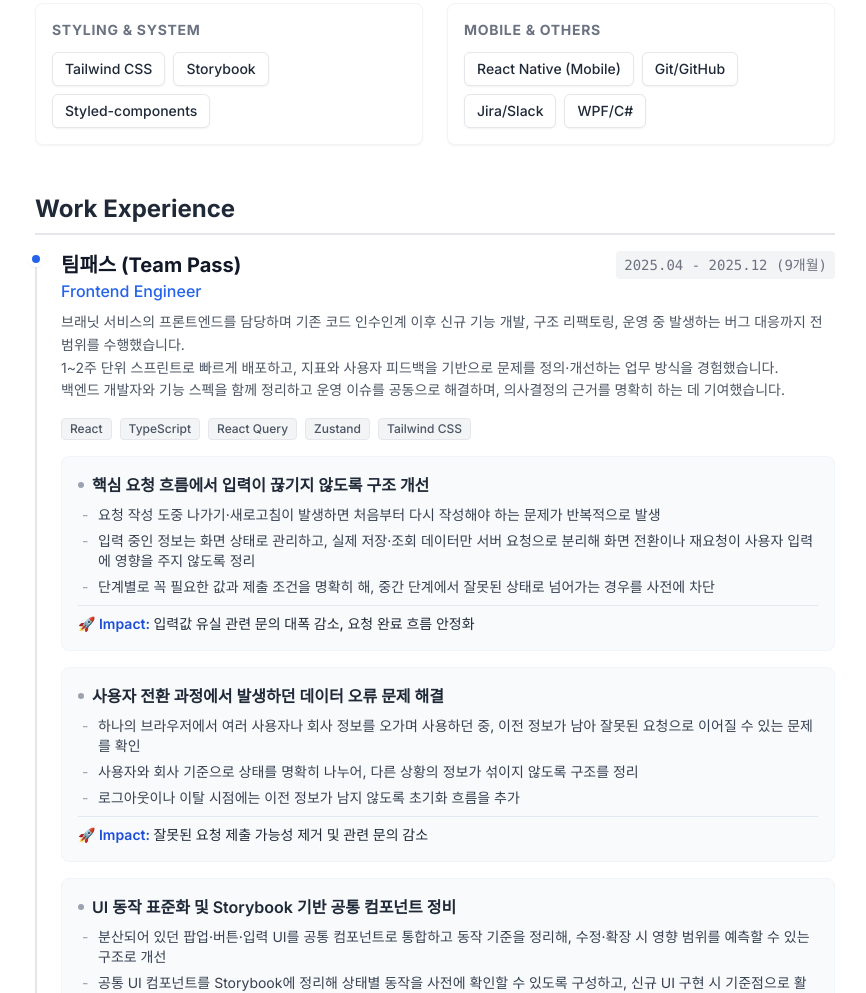
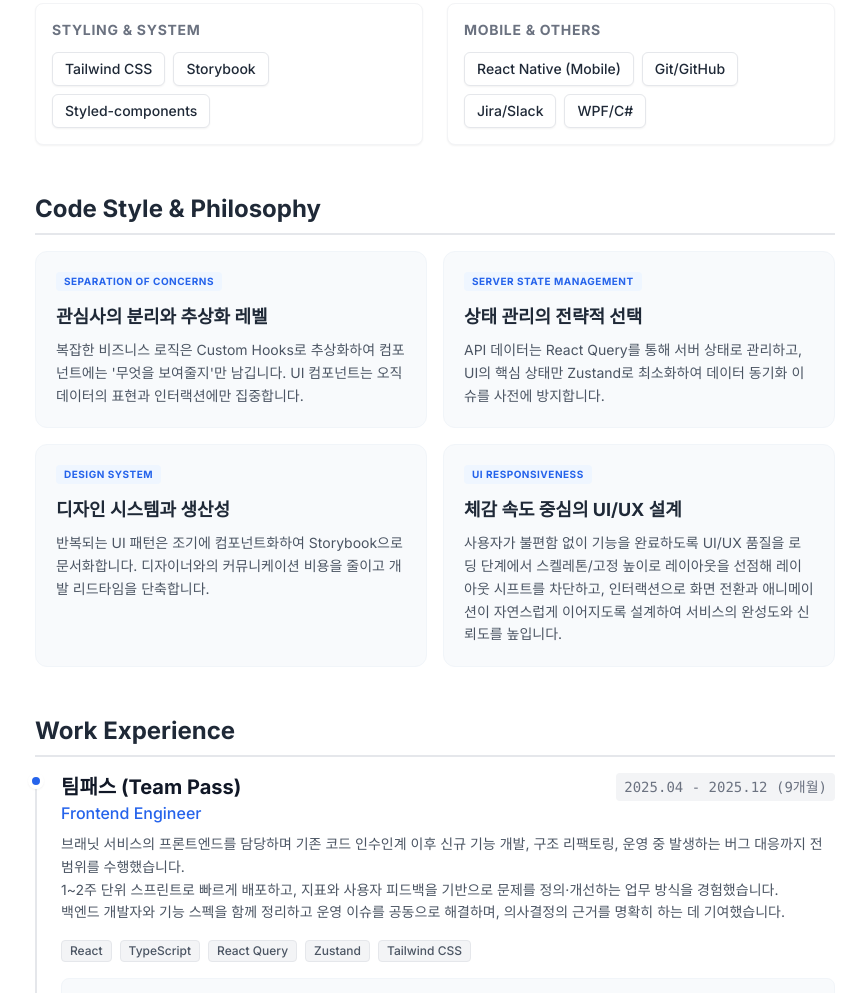
Before and after one commit to yg1110/resume, a plain HTML site: page index.html in a window 1280 px wide. Shown: the part 784-1777 px from the top of the page, without its empty margins (205-1071 px from the left). Drawn offline with nearby package versions, Linux system fonts and the light colour scheme.

Commit message:
Philosophy Section 추가

```diff
--- a/index.html
+++ b/index.html
@@ -251,6 +251,83 @@
             </div>
           </section>
 
+          <!-- Philosophy Section -->
+          <section class="mb-10">
+            <h2
+              class="text-2xl font-bold text-gray-800 mb-4 border-b-2 border-gray-200 pb-2 flex items-center"
+            >
+              Code Style & Philosophy
+            </h2>
+            <div class="grid grid-cols-1 md:grid-cols-2 gap-4">
+              <div class="bg-slate-50 border border-slate-100 p-5 rounded-xl">
+                <div class="flex flex-wrap gap-2 mb-3">
+                  <span
+                    class="text-[10px] font-bold uppercase tracking-wider text-blue-600 bg-blue-50 px-2 py-0.5 rounded"
+                    >Separation of Concerns</span
+                  >
+                </div>
+                <h3 class="text-lg font-bold text-gray-800 mb-2">
+                  관심사의 분리와 추상화 레벨
+                </h3>
+                <p class="text-gray-600 text-sm leading-relaxed">
+                  복잡한 비즈니스 로직은 Custom Hooks로 추상화하여 컴포넌트에는
+                  '무엇을 보여줄지'만 남깁니다. UI 컴포넌트는 오직 데이터의
+                  표현과 인터랙션에만 집중합니다.
+                </p>
+              </div>
+              <div class="bg-slate-50 border border-slate-100 p-5 rounded-xl">
+                <div class="flex flex-wrap gap-2 mb-3">
+                  <span
+                    class="text-[10px] font-bold uppercase tracking-wider text-blue-600 bg-blue-50 px-2 py-0.5 rounded"
+                    >Server State Management</span
+                  >
+                </div>
+                <h3 class="text-lg font-bold text-gray-800 mb-2">
+                  상태 관리의 전략적 선택
+                </h3>
+                <p class="text-gray-600 text-sm leading-relaxed">
+                  API 데이터는 React Query를 통해 서버 상태로 관리하고, UI의
+                  핵심 상태만 Zustand로 최소화하여 데이터 동기화 이슈를 사전에
+                  방지합니다.
+                </p>
+              </div>
+              <div class="bg-slate-50 border border-slate-100 p-5 rounded-xl">
+                <div class="flex flex-wrap gap-2 mb-3">
+                  <span
+                    class="text-[10px] font-bold uppercase tracking-wider text-blue-600 bg-blue-50 px-2 py-0.5 rounded"
+                    >Design System</span
+                  >
+                </div>
+                <h3 class="text-lg font-bold text-gray-800 mb-2">
+                  디자인 시스템과 생산성
+                </h3>
+                <p class="text-gray-600 text-sm leading-relaxed">
+                  반복되는 UI 패턴은 조기에 컴포넌트화하여 Storybook으로
+                  문서화합니다. 디자이너와의 커뮤니케이션 비용을 줄이고 개발
+                  리드타임을 단축합니다.
+                </p>
+              </div>
+              <div class="bg-slate-50 border border-slate-100 p-5 rounded-xl">
+                <div class="flex flex-wrap gap-2 mb-3">
+                  <span
+                    class="text-[10px] font-bold uppercase tracking-wider text-blue-600 bg-blue-50 px-2 py-0.5 rounded"
+                    >UI Responsiveness</span
+                  >
+                </div>
+                <h3 class="text-lg font-bold text-gray-800 mb-2">
+                  체감 속도 중심의 UI/UX 설계
+                </h3>
+                <p class="text-gray-600 text-sm leading-relaxed">
+                  사용자가 불편함 없이 기능을 완료하도록 UI/UX 품질을 로딩
+                  단계에서 스켈레톤/고정 높이로 레이아웃을 선점해 레이아웃
+                  시프트를 차단하고, 인터랙션으로 화면 전환과 애니메이션이
+                  자연스럽게 이어지도록 설계하여 서비스의 완성도와 신뢰도를
+                  높입니다.
+                </p>
+              </div>
+            </div>
+          </section>
+
           <!-- Work Experience -->
           <section class="mb-10">
             <h2
@@ -362,6 +439,7 @@
                         </p>
                       </div>
                     </div>
+
                     <!-- Achievement 1.2 -->
                     <div
                       class="bg-slate-50 p-4 rounded-lg border border-slate-100"
@@ -406,6 +484,7 @@
                         </p>
                       </div>
                     </div>
+
                     <!-- Achievement 1.3 -->
                     <div
                       class="bg-slate-50 p-4 rounded-lg border border-slate-100"
@@ -456,6 +535,7 @@
                         </p>
                       </div>
                     </div>
+
                     <!-- Achievement 1.4 -->
                     <div
                       class="bg-slate-50 p-4 rounded-lg border border-slate-100"
```
